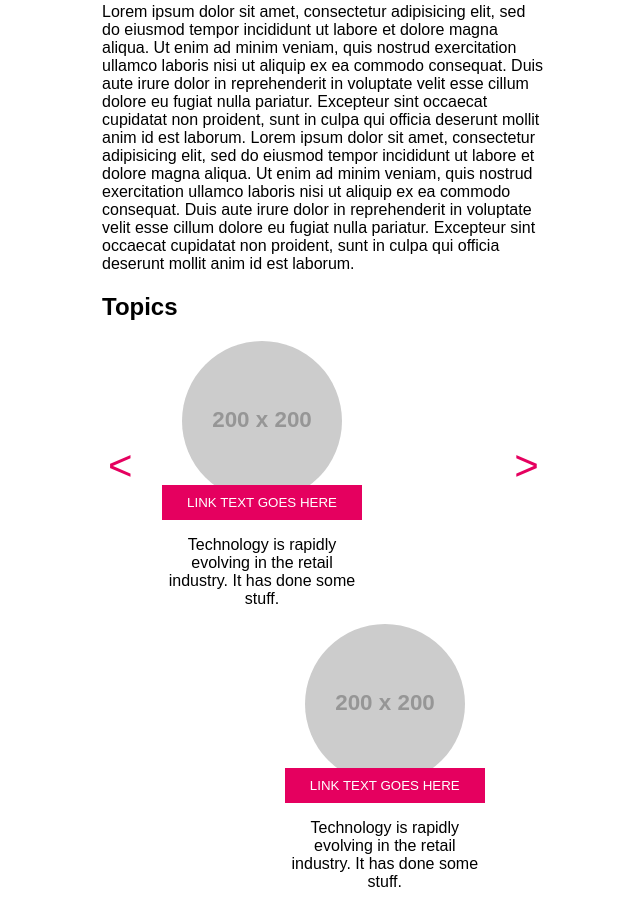
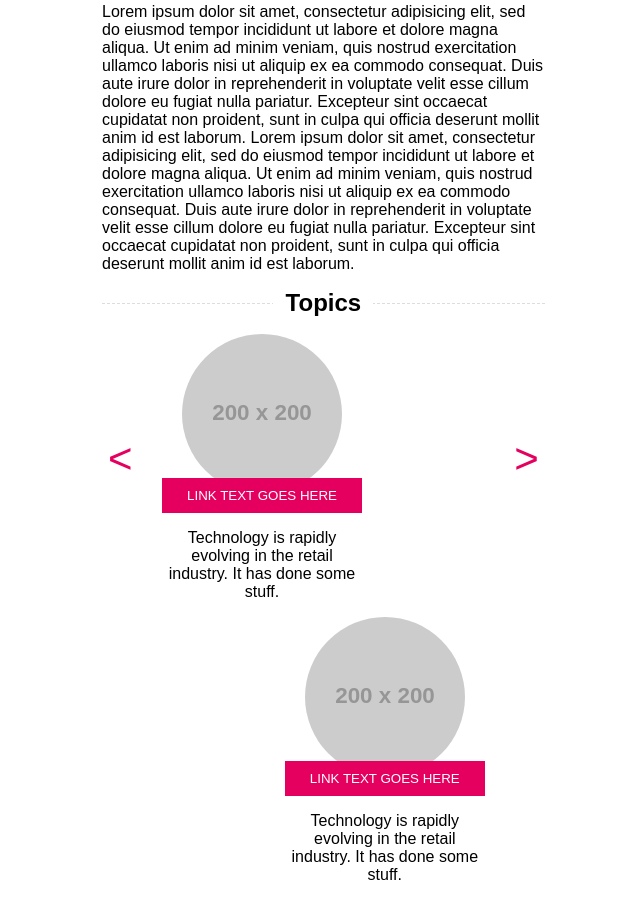
Before and after one commit to hyojinaaa/register-remake, a plain HTML site: page index.html in a window 1280 px wide. Shown: the part 2227-3142 px from the top of the page, without its empty margins (186-826 px from the left). Drawn offline with Linux system fonts and the light colour scheme; placeholder pictures from the web are drawn by us.

Commit message:
Make a horizontal line

```diff
--- a/css/styles.css
+++ b/css/styles.css
@@ -131,3 +131,17 @@ article img {
 .related {
 	position: relative;
 }
+
+.related h1 {
+	background-color: white;
+	width: 100px;
+	text-align: center;
+	margin: 0 auto;
+	position: relative;
+	z-index: 2;
+}
+
+.related hr {
+	position: relative;
+	top: -22px;
+}
--- a/index.html
+++ b/index.html
@@ -103,7 +103,9 @@
 			</article>
 
 			<article class="related">
-				<h1>Topics</h1>
+							<h1>Topics</h1>
+							<hr>
+
 					<div>
 					<img src="http://placehold.it/200x200">
 					<a href="#">Link text goes here</a>
```
